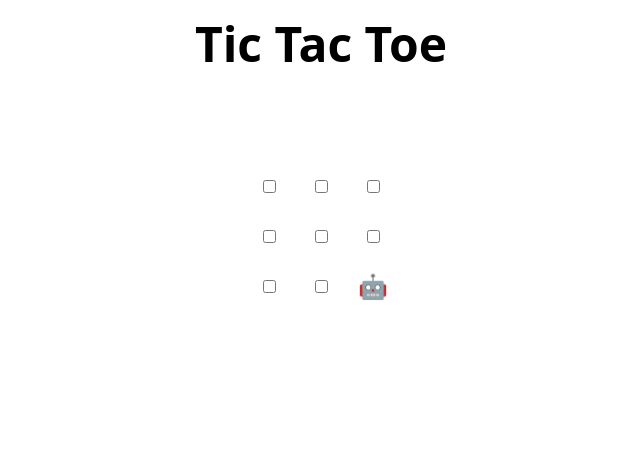
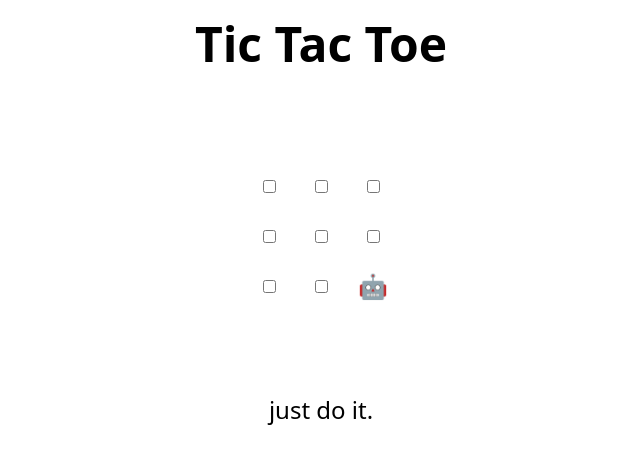
Before and after one commit to GrouperSBY/skills-review-pull-requests, a plain HTML site: page index.html in a window 1280 px wide. Shown: the whole page, without its empty margins (319-959 px from the left). Drawn offline with Linux system fonts and the light colour scheme.

Commit message:
Update index.html
good.

```diff
--- a/index.html
+++ b/index.html
@@ -48,7 +48,7 @@
 </table>
 
 <h2 hidden>Game over, refresh to play again 🧑‍💻 🤖!</h2>
-
+just do it.
 <script>
   // Initialization
   const boxes = Array.from(document.querySelectorAll("td"));
```
